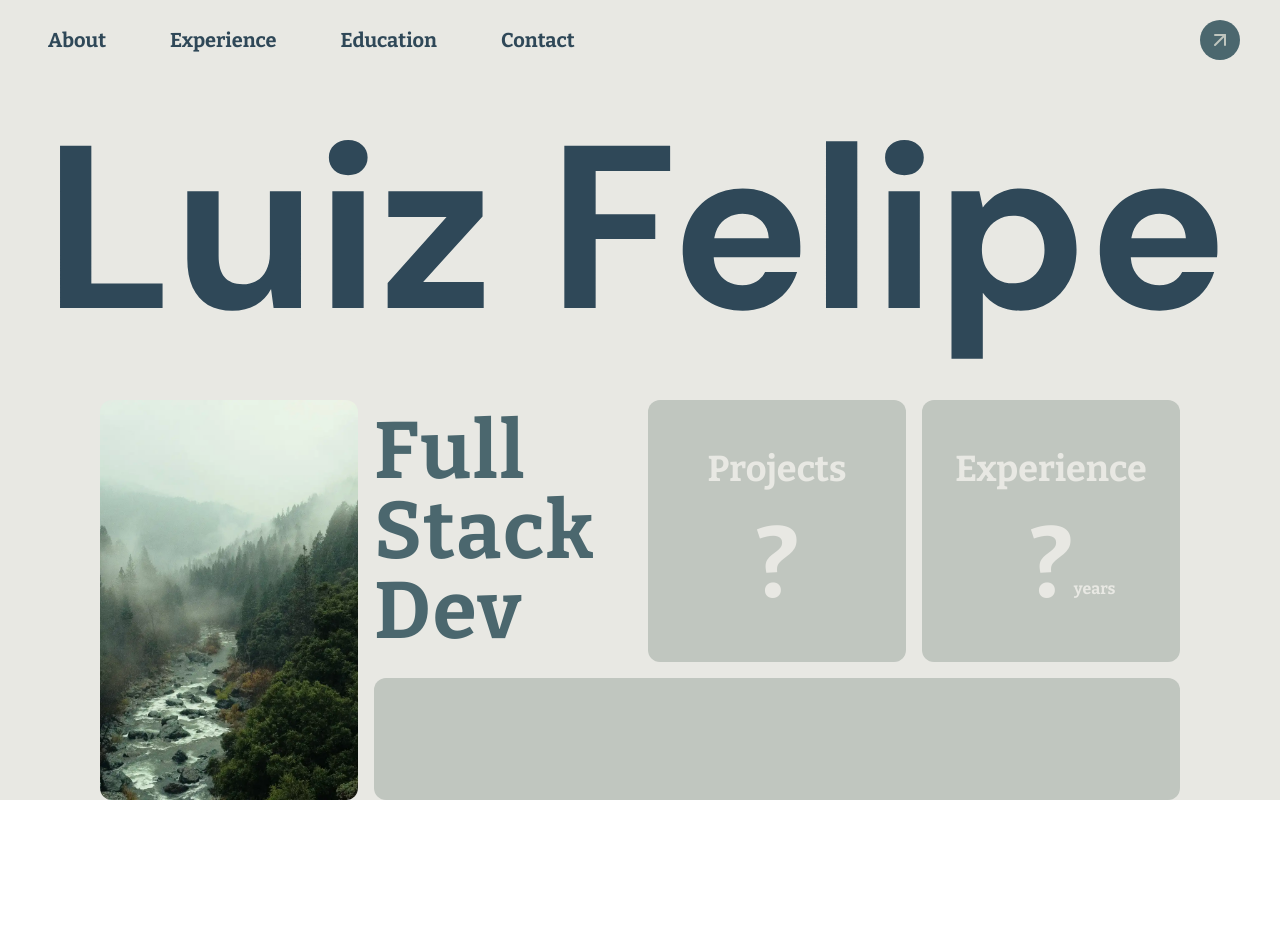
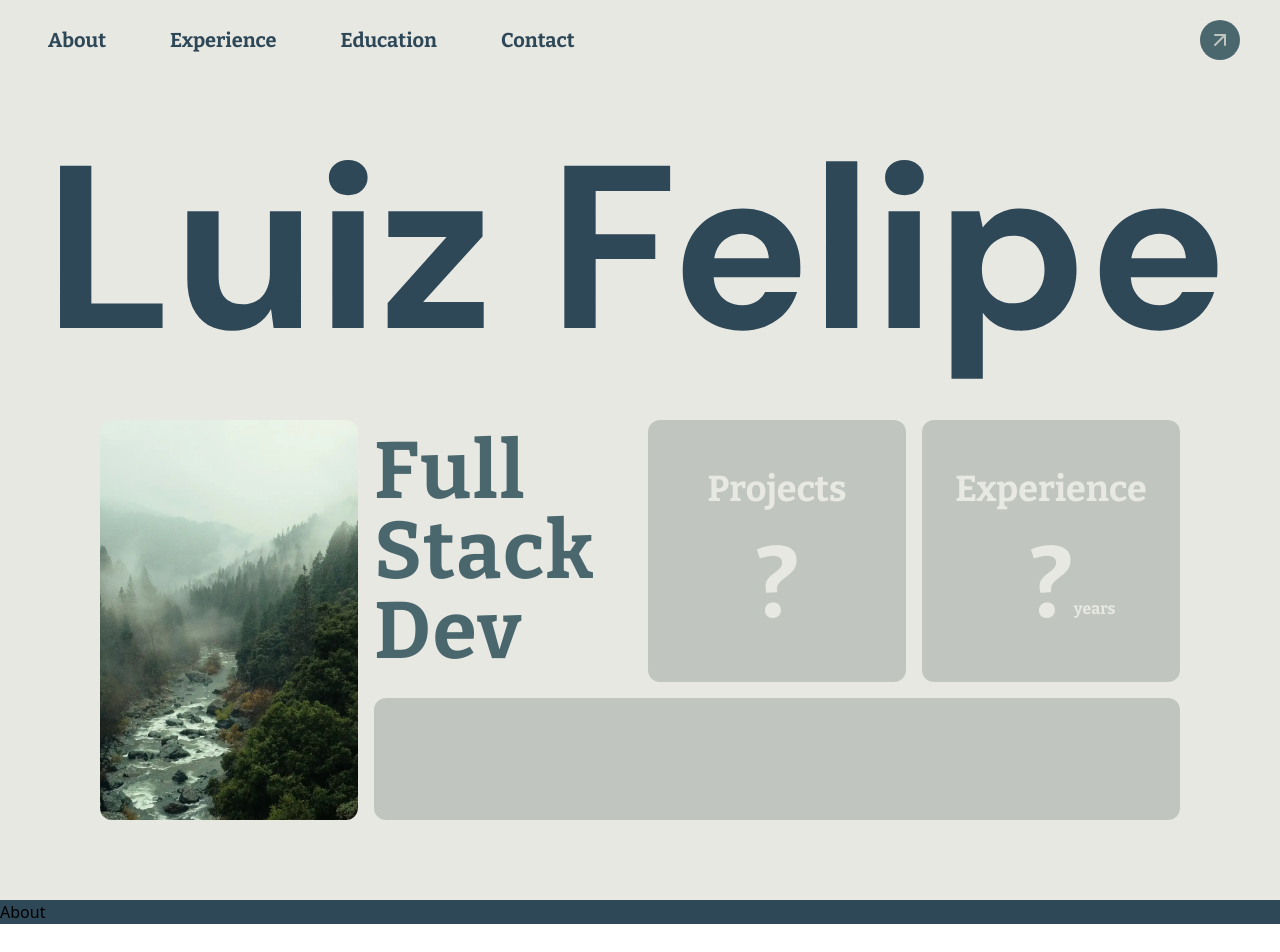
Before and after one commit to luiz-feliph/portfolio, a React (Vite) app: page / in a window 1280 px wide. Shown: the top 952 px of the page. Built offline with nearby package versions, Linux system fonts and the light colour scheme; no server answers.

Commit message:
feat(home): add about

```diff
--- a/index.html
+++ b/index.html
@@ -9,7 +9,7 @@
   <link rel="preconnect" href="https://fonts.googleapis.com">
   <link rel="preconnect" href="https://fonts.gstatic.com" crossorigin>
   <link href="https://fonts.googleapis.com/css2?family=Bitter:wght@100..900&family=DM+Mono&family=DM+Sans:opsz,wght@9..40,100..1000&display=swap" rel="stylesheet">
-  <title>portfolio</title>
+  <title>Luiz Felipe | Dev Full Stack</title>
 </head>
 
 <body>
--- /dev/null
+++ b/src/components/Home/About.tsx
@@ -0,0 +1,10 @@
+function About() {
+
+  return (
+    <div className="bg-deep-teal" id="about">
+      <h1>About</h1>
+    </div>
+  )
+}
+
+export default About
--- a/src/components/Home/Main.tsx
+++ b/src/components/Home/Main.tsx
@@ -11,9 +11,8 @@ function Main() {
       <section
         className="
           flex flex-col items-center justify-center
-          gap-[60px] pt-[60px]
-          md:pt-[80px]
-          xl:gap-[40px] xl:pt-[60px]
+          gap-[60px] py-[80px]
+          xl:gap-[40px]
         "
       >
         <div
--- a/src/pages/Home.tsx
+++ b/src/pages/Home.tsx
@@ -1,14 +1,15 @@
-import Header from "../components/Home/Header"
-import Main from "../components/Home/Main"
+import About from "../components/Home/About";
+import Header from "../components/Home/Header";
+import Main from "../components/Home/Main";
 
 function Home() {
-
   return (
-    <div className="bg-off-white w-full h-screen border-box">
-      <Header/>
-      <Main/>
+    <div>
+      <Header />
+      <Main />
+      <About />
     </div>
-  )
+  );
 }
 
-export default Home
+export default Home;
```
